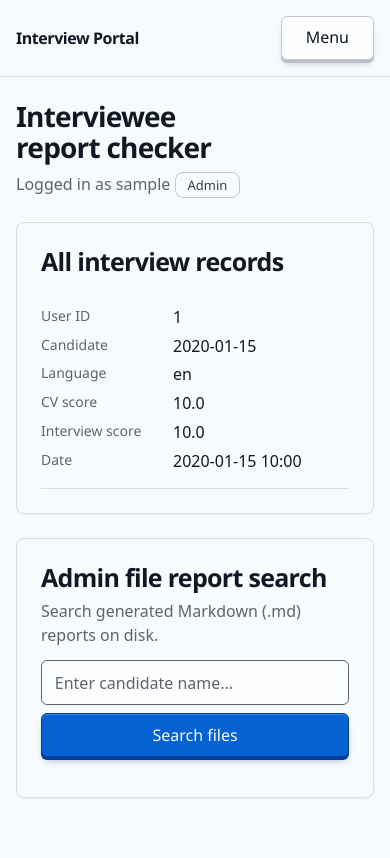
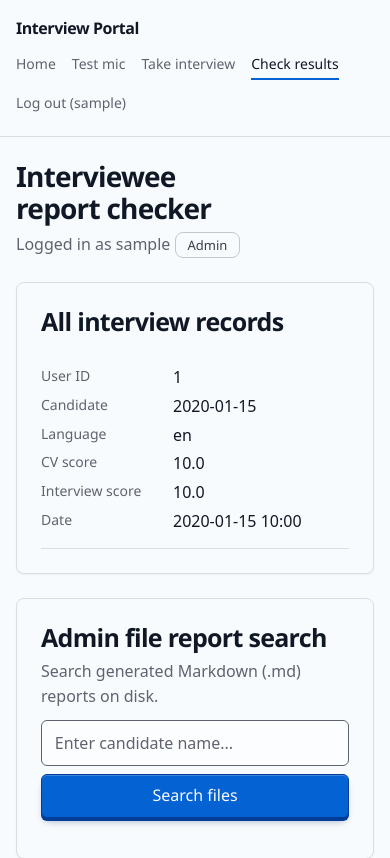
Before and after one commit to ngminhhoang2006/AI-Interviewer-Project, a Flask app: page /results_checker in a window 390 px wide. Shown: the top 858 px of the page. Before the commit the page ends 798 px from the top, so only its background shows below. Run offline with Flask 3, Linux system fonts and the light colour scheme; a user stored in the database is signed in; tables that the repository leaves empty hold one stand-in row (values such as "Sample post"); some libraries are stand-ins or nearby versions.

Commit message:
Add files via upload

```diff
--- a/static/style.css
+++ b/static/style.css
@@ -43,8 +43,9 @@ label {
     align-items: center;
     justify-content: space-between;
     gap: var(--space-xs) var(--space-lg);
-    max-width: var(--container);
-    margin: 0 auto;
+    width: 100%;
+    max-width: none;
+    margin: 0;
     padding: var(--space-md) var(--gutter);
     border-bottom: var(--rule-hair) solid var(--color-rule);
 }
@@ -58,7 +59,7 @@ label {
     text-decoration: none;
 }
 
-.navbar .nav-links { display: flex; flex-wrap: wrap; gap: var(--space-xs) var(--space-lg); margin: 0; padding: 0; list-style: none; }
+.navbar .nav-links { display: flex; flex-wrap: wrap; align-items: center; gap: var(--space-xs) var(--space-md); margin: 0; padding: 0; list-style: none; }
 
 .navbar .nav-links a {
     display: inline-block;
@@ -509,12 +510,12 @@ input[type="radio"], input[type="checkbox"] { width: 1.1rem; height: 1.1rem; mar
     font-family: var(--font-display);
     font-size: var(--text-sm);
     font-weight: 500;
-    text-align: left;
+    text-align: start;
     white-space: nowrap;
 }
 
 .results-table td { padding: var(--space-sm); border-bottom: var(--rule-hair) solid var(--color-rule); }
-.results-table .num { text-align: right; }
+.results-table .num { text-align: end; }
 .results-table tbody tr:hover { background-color: var(--color-accent-wash); }
 
 /* Auth pages */
@@ -630,29 +631,32 @@ input[type="radio"], input[type="checkbox"] { width: 1.1rem; height: 1.1rem; mar
 
 /* Touch: every control gets a 44px target, wherever the width is */
 @media (pointer: coarse) {
-    .navbar .brand, .navbar .nav-links a, .field-row a, .hero a:not(.btn), .link-button { display: inline-flex; align-items: center; min-height: 44px; }
+    .navbar .nav-links a, .field-row a, .hero a:not(.btn), .link-button { display: inline-flex; align-items: center; min-height: 44px; }
     .btn-sm, .confirm-btn { min-height: 44px; }
 }
 
-/* Between phone and desktop: the nav row stops fitting (a long username wraps it below 56rem), so it collapses into a labelled Menu button */
-@media (max-width: 56rem) {
-    .navbar .brand { display: inline-flex; align-items: center; min-height: 44px; }
-    .nav-js .navbar .nav-toggle { display: inline-flex; }
-    .nav-js .navbar .nav-links { display: none; flex-basis: 100%; flex-direction: column; gap: 0; border-top: var(--rule-hair) solid var(--color-rule); }
-    .nav-js .navbar.nav-open .nav-links { display: flex; }
-    .nav-js .navbar .nav-links a { display: flex; align-items: center; min-height: 44px; padding: 0; border-bottom: var(--rule-hair) solid var(--color-rule); }
-    .nav-js .navbar .nav-links a:active { background-color: var(--color-paper-2); }
-    .nav-js .navbar .nav-links a.active { padding-left: var(--space-sm); box-shadow: inset 3px 0 0 var(--color-accent); color: var(--color-ink); font-weight: 600; }
-}
+/* Collapsed nav: nav.js adds .nav-compact when the links do not fit on one row (narrow screens, long
+   translations, long usernames). Without script the links simply wrap. */
+.navbar .brand { display: inline-flex; align-items: center; }
+.nav-compact .navbar .brand { min-height: 44px; }
+.nav-compact .navbar .nav-toggle { display: inline-flex; }
+.nav-compact .navbar .nav-links { display: none; flex-basis: 100%; flex-direction: column; align-items: stretch; gap: 0; border-top: var(--rule-hair) solid var(--color-rule); }
+.nav-compact .navbar.nav-open .nav-links { display: flex; }
+.nav-compact .navbar .nav-links a { display: flex; align-items: center; min-height: 44px; padding: 0; border-bottom: var(--rule-hair) solid var(--color-rule); }
+.nav-compact .navbar .nav-links a:active { background-color: var(--color-paper-2); }
+.nav-compact .navbar .nav-links a.active { padding-inline-start: var(--space-sm); box-shadow: inset 3px 0 0 var(--color-accent); color: var(--color-ink); font-weight: 600; }
+.nav-compact .navbar .lang-item { padding: var(--space-sm) 0; }
+.nav-compact .navbar .lang-form, .nav-compact .navbar .lang-select { width: 100%; }
+.nav-compact .lang-select { min-height: 44px; }
 
 /* The six result columns stop fitting below 52rem, so each row becomes a card */
 @media (max-width: 52rem) {
     .results-table thead { position: absolute; width: 1px; height: 1px; overflow: hidden; clip-path: inset(50%); }
     .results-table, .results-table tbody, .results-table tr { display: block; }
     .results-table tr { padding: var(--space-sm) 0; border-bottom: var(--rule-hair) solid var(--color-rule); }
-    .results-table td { display: grid; grid-template-columns: 7.5rem minmax(0, 1fr); gap: var(--space-sm); padding: var(--space-3xs) 0; border: none; text-align: left; }
+    .results-table td { display: grid; grid-template-columns: 7.5rem minmax(0, 1fr); gap: var(--space-sm); padding: var(--space-3xs) 0; border: none; text-align: start; }
     .results-table td::before { content: attr(data-label); color: var(--color-muted); font-family: var(--font-display); font-size: var(--text-sm); font-weight: 500; }
-    .results-table .num { text-align: left; }
+    .results-table .num { text-align: start; }
 }
 
 /* Phones: a smaller register for space and size, columns stack, tables become cards */
```
Also changed, not shown: other parts of static/style.css (+21 -7 lines).
